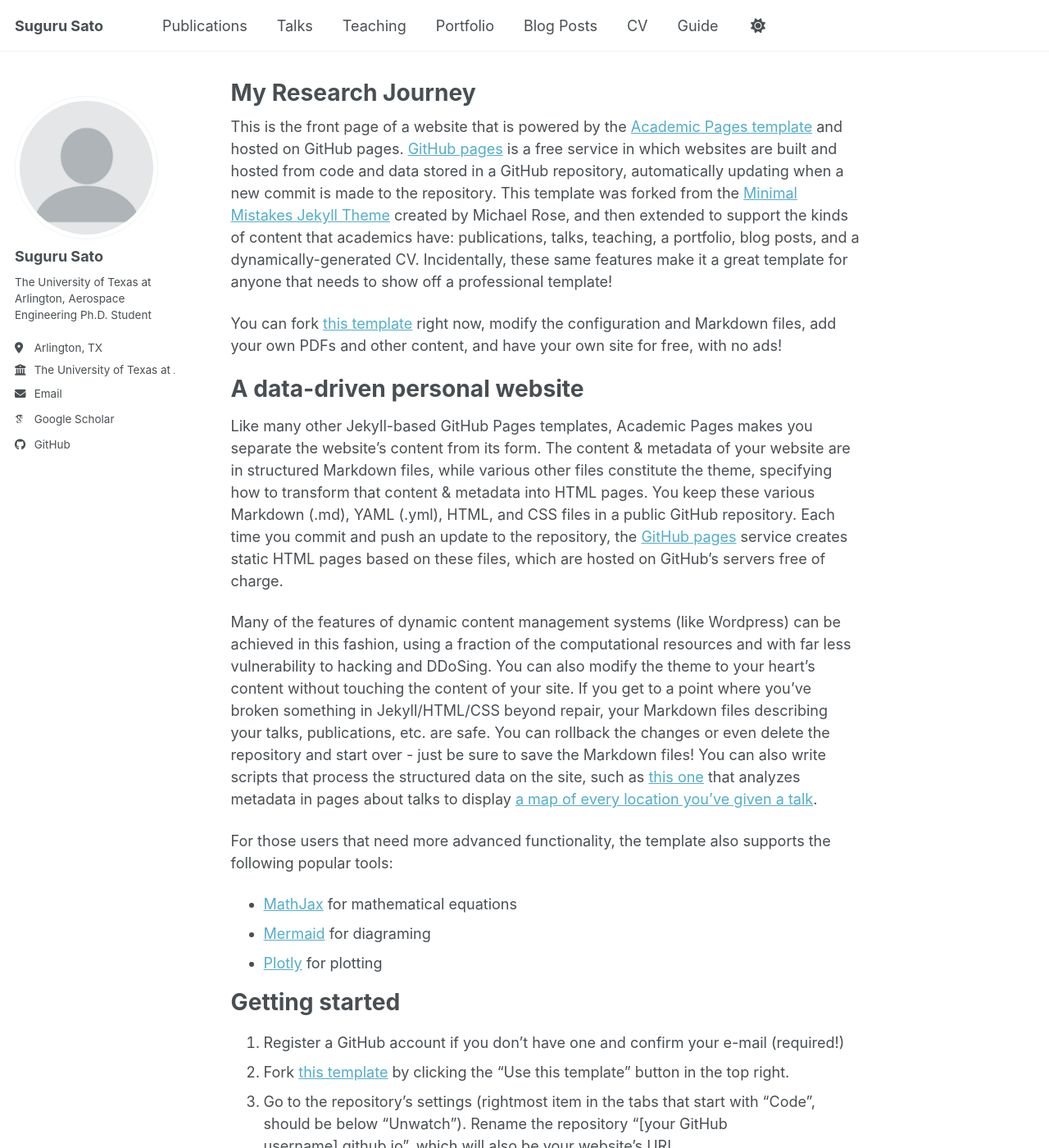
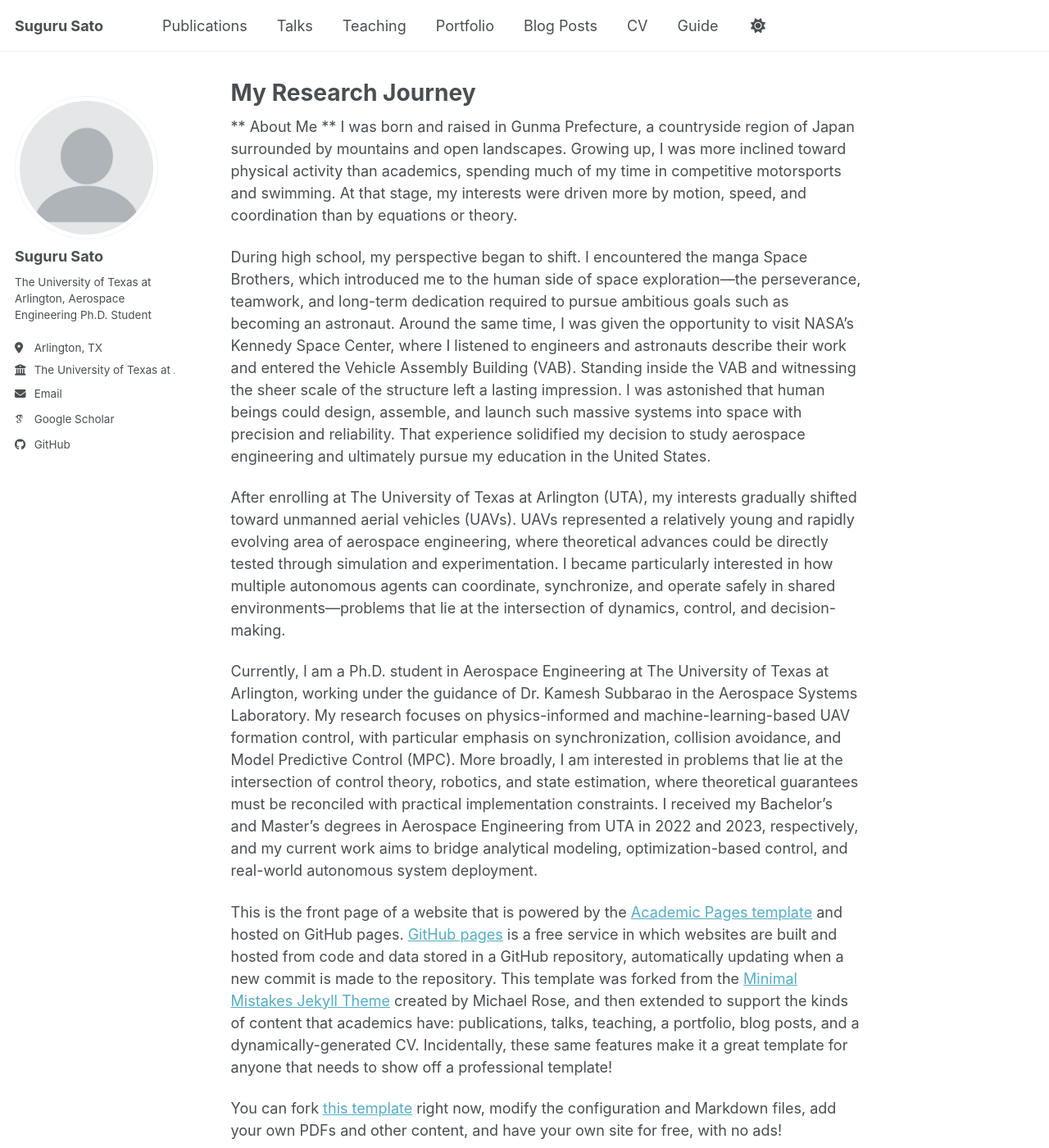
Before and after one commit to GitHub-Suguru/GitHub-Suguru.github.io, a Jekyll site: the page built from _pages/about.md, in a window 1280 px wide and 1400 px high. Shown: the whole window at 82% size. Built offline with Jekyll 4.4.1, drawn with Linux system fonts in a browser that asks for light colours; some web fonts are replaced; a script bundle is joined from its source files by our own code; library files that are not in the unit come from our copies.

Commit message:
Update about.md

```diff
--- a/_pages/about.md
+++ b/_pages/about.md
@@ -6,6 +6,16 @@ redirect_from:
   - /about/
   - /about.html
 ---
+
+** About Me **
+I was born and raised in Gunma Prefecture, a countryside region of Japan surrounded by mountains and open landscapes. Growing up, I was more inclined toward physical activity than academics, spending much of my time in competitive motorsports and swimming. At that stage, my interests were driven more by motion, speed, and coordination than by equations or theory.
+
+During high school, my perspective began to shift. I encountered the manga Space Brothers, which introduced me to the human side of space exploration—the perseverance, teamwork, and long-term dedication required to pursue ambitious goals such as becoming an astronaut. Around the same time, I was given the opportunity to visit NASA’s Kennedy Space Center, where I listened to engineers and astronauts describe their work and entered the Vehicle Assembly Building (VAB). Standing inside the VAB and witnessing the sheer scale of the structure left a lasting impression. I was astonished that human beings could design, assemble, and launch such massive systems into space with precision and reliability. That experience solidified my decision to study aerospace engineering and ultimately pursue my education in the United States.
+
+After enrolling at The University of Texas at Arlington (UTA), my interests gradually shifted toward unmanned aerial vehicles (UAVs). UAVs represented a relatively young and rapidly evolving area of aerospace engineering, where theoretical advances could be directly tested through simulation and experimentation. I became particularly interested in how multiple autonomous agents can coordinate, synchronize, and operate safely in shared environments—problems that lie at the intersection of dynamics, control, and decision-making.
+
+Currently, I am a Ph.D. student in Aerospace Engineering at The University of Texas at Arlington, working under the guidance of Dr. Kamesh Subbarao in the Aerospace Systems Laboratory. My research focuses on physics-informed and machine-learning-based UAV formation control, with particular emphasis on synchronization, collision avoidance, and Model Predictive Control (MPC). More broadly, I am interested in problems that lie at the intersection of control theory, robotics, and state estimation, where theoretical guarantees must be reconciled with practical implementation constraints. I received my Bachelor’s and Master’s degrees in Aerospace Engineering from UTA in 2022 and 2023, respectively, and my current work aims to bridge analytical modeling, optimization-based control, and real-world autonomous system deployment.
+
 
 This is the front page of a website that is powered by the [Academic Pages template](https://github.com/academicpages/academicpages.github.io) and hosted on GitHub pages. [GitHub pages](https://pages.github.com) is a free service in which websites are built and hosted from code and data stored in a GitHub repository, automatically updating when a new commit is made to the repository. This template was forked from the [Minimal Mistakes Jekyll Theme](https://mmistakes.github.io/minimal-mistakes/) created by Michael Rose, and then extended to support the kinds of content that academics have: publications, talks, teaching, a portfolio, blog posts, and a dynamically-generated CV. Incidentally, these same features make it a great template for anyone that needs to show off a professional template!
 
```
